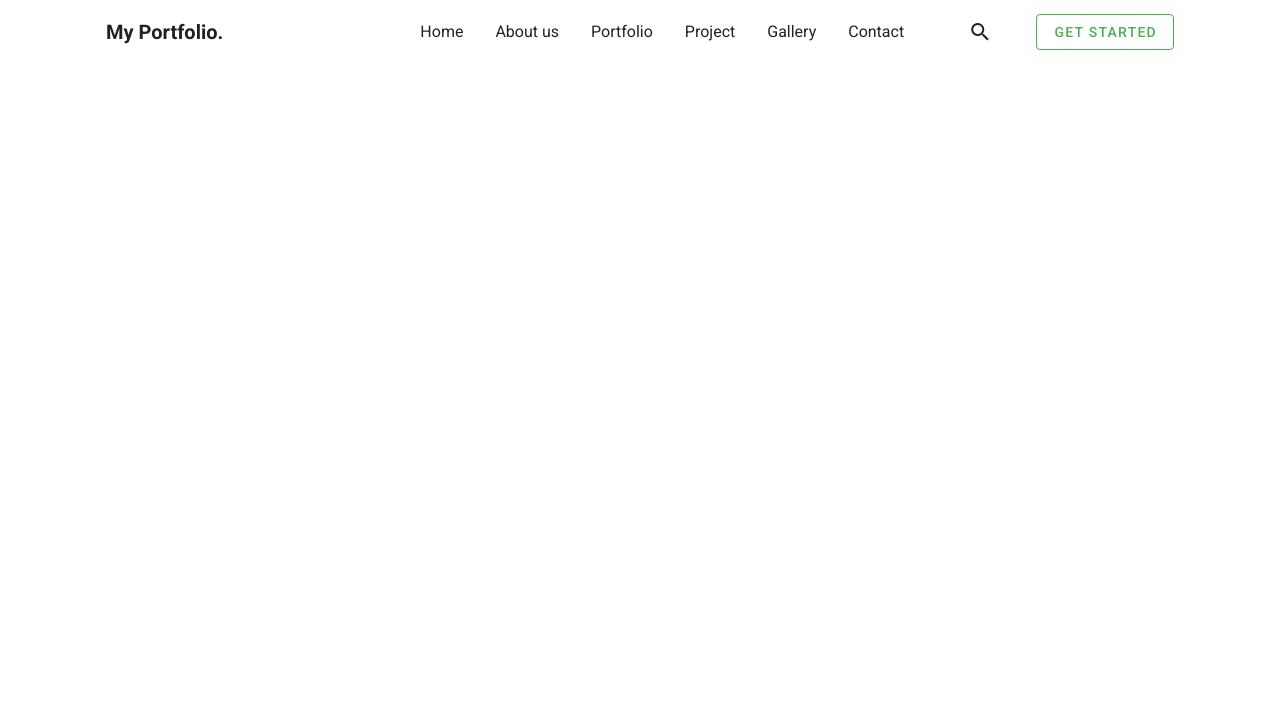
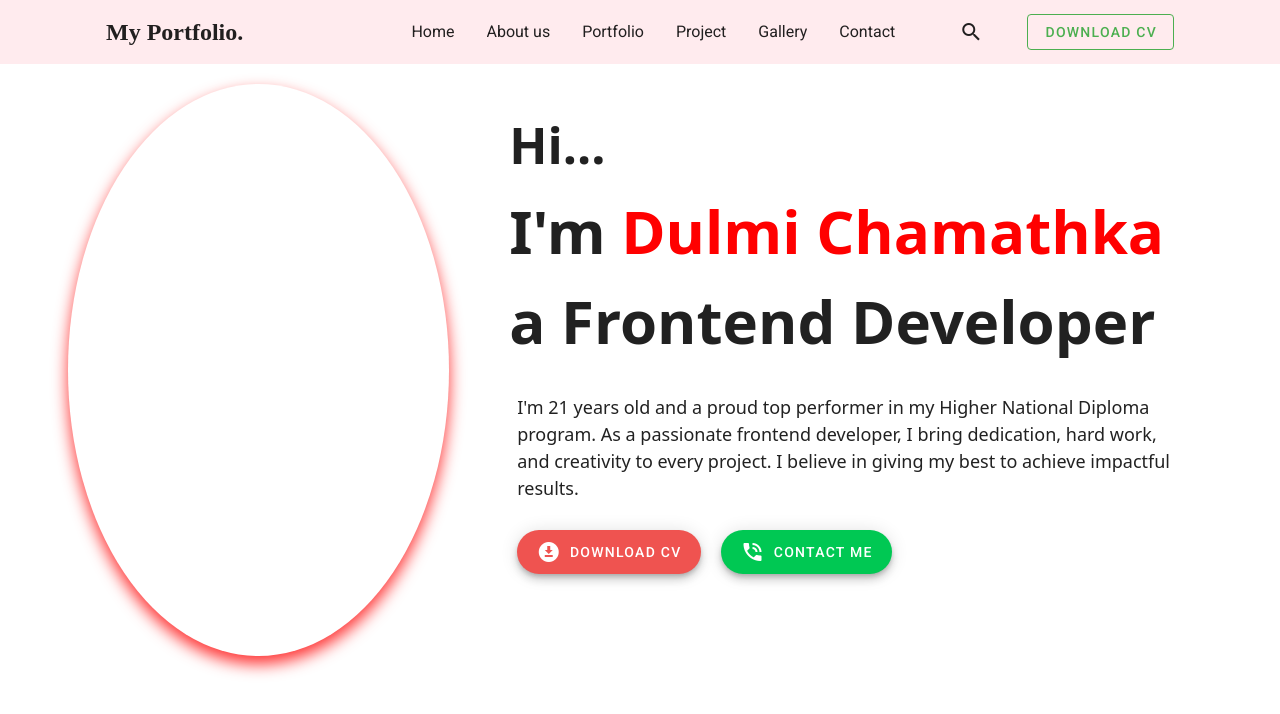
Before and after one commit to Dulmichamathka/vue-sample-portfolio, a Vue app in the folder portfolio/: page / in a window 1280 px wide. Shown: the top 714 px of the page. Built offline with nearby package versions, Linux system fonts and the light colour scheme.

Commit message:
completed home page

```diff
--- a/portfolio/src/App.vue
+++ b/portfolio/src/App.vue
@@ -1,6 +1,9 @@
 <template>
   <v-app>
     <HeaderCom />
+    <v-content>
+      <HeroCom />
+    </v-content>
     <v-main>
       <router-view />
     </v-main>
@@ -9,11 +12,13 @@
 
 <script>
 import HeaderCom from "./components/HeaderCom.vue";
+import HeroCom from "./components/HeroCom.vue";
 export default {
   name: "App",
 
   components: {
     HeaderCom,
+    HeroCom,
   },
 };
 </script>
--- a/portfolio/src/components/HeaderCom.vue
+++ b/portfolio/src/components/HeaderCom.vue
@@ -2,21 +2,25 @@
   <v-app-bar
     style="padding: 0px 90px"
     app
-    color="white"
+    color="#FFEBEE"
     light
     elevation="6"
     elevate-on-scroll
   >
-    <v-toolbar-title class="font-weight-bold">My Portfolio.</v-toolbar-title>
+    <v-toolbar-title
+      class="font-weight-bold"
+      style="font-family: cursive; font-weight: 600; font-size: x-large"
+      >My Portfolio.</v-toolbar-title
+    >
     <v-spacer></v-spacer>
-    <v-list class="d-flex align-center">
+    <v-list color="#FFEBEE" class="d-flex align-center">
       <v-list-item v-for="(menu, index) in menus" :key="index" :to="menu.route">
         <v-list-item-title>{{ menu.title }} </v-list-item-title>
       </v-list-item>
       <v-btn class="ml-7" text>
         <v-icon>mdi-magnify</v-icon>
       </v-btn>
-      <v-btn outlined color="success" class="ml-6">Get Started</v-btn>
+      <v-btn outlined color="success" class="ml-6">Download CV</v-btn>
     </v-list>
   </v-app-bar>
 </template>
--- a/portfolio/src/components/HeroCom.vue
+++ b/portfolio/src/components/HeroCom.vue
@@ -1,7 +1,70 @@
 <template>
   <v-container>
-    <v-row></v-row>
+    <v-row class="pa-5">
+      <v-col cols="12" lg="4">
+        <v-row align="center" justify="center">
+          <v-img
+            style="border-radius: 100%"
+            class="custom-shadow"
+            src="profile.jpg"
+          ></v-img>
+        </v-row>
+      </v-col>
+      <v-col cols="12" lg="8" class="pl-15">
+        <h1 class="intro-text">
+          <span class="medium-text">Hi...</span><br />
+          I'm <span style="color: red"> Dulmi Chamathka</span><br />
+          a Frontend Developer
+        </h1>
+        <v-row class="ma-2">
+          <p class="my-5 para">
+            I'm 21 years old and a proud top performer in my Higher National
+            Diploma program. As a passionate frontend developer, I bring
+            dedication, hard work, and creativity to every project. I believe in
+            giving my best to achieve impactful results.
+          </p>
+        </v-row>
+        <v-row justify="start" class="ma-2">
+          <v-btn
+            class="mr-5 white--text"
+            color="#EF5350"
+            rounded
+            large
+            elevation="6"
+            ><v-icon class="mr-2">mdi-download-circle</v-icon> Download
+            CV</v-btn
+          >
+          <v-btn class="white--text" color="#00C853" rounded large elevation="6"
+            ><v-icon class="mr-2">mdi-phone-in-talk</v-icon>Contact Me</v-btn
+          >
+        </v-row>
+      </v-col>
+    </v-row>
   </v-container>
 </template>
 
 <script></script>
+
+<style>
+.custom-shadow {
+  box-shadow: 0 8px 16px rgba(255, 0, 0, 0.8);
+}
+
+h1.intro-text {
+  font-size: 60px;
+  font-weight: 900;
+  font-family: system-ui;
+}
+
+span.medium-text {
+  font-size: 50px;
+  font-weight: 700;
+  font-family: system-ui;
+  text-align: left;
+}
+
+p {
+  font-size: 18px;
+  font-family: system-ui;
+}
+</style>
```
Also changed, not shown: portfolio/public/profile.jpg (added).
